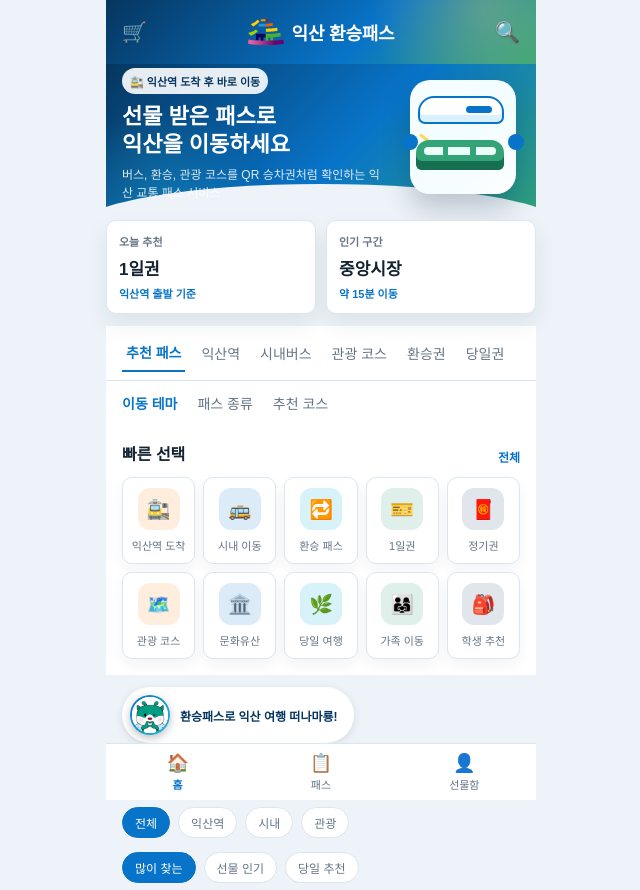
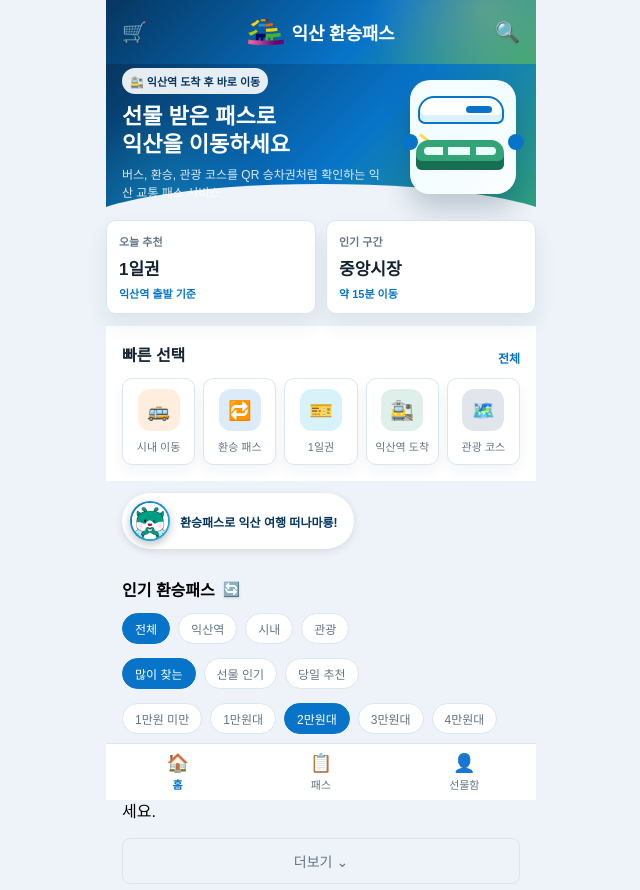
Before and after one commit to adapterz/wku-2026-1-kakao-shop, a website: page public/index.html in a window 1280 px wide. Shown: the top 890 px of the page, without its empty margins (319-959 px from the left). Drawn offline with Linux system fonts and the light colour scheme; no server answers.

Commit message:
style: 상단 탭 메뉴 제거, 빠른 선택 메뉴를 5개 항목 1행으로 축소
추천 패스 탭 메뉴와 이동 테마 서브탭을 제거하고, 빠른 선택 카드 그리드는
시내 이동/환승 패스/1일권/익산역 도착/관광 코스 5개만 남겨 1행 5열로 정리함.

Co-Authored-By: Claude Sonnet 5 <noreply@anthropic.com>

```diff
--- a/public/index.html
+++ b/public/index.html
@@ -52,16 +52,6 @@
     </div>
   </div>
 
-  <!-- 탭 메뉴 -->
-  <nav class="tab-menu">
-    <button class="tab active">추천 패스</button>
-    <button class="tab">익산역</button>
-    <button class="tab">시내버스</button>
-    <button class="tab">관광 코스</button>
-    <button class="tab">환승권</button>
-    <button class="tab">당일권</button>
-  </nav>
-
   <!-- 로그인 상태에서만 보여주는 친구 선택 안내 -->
   <section id="friend-select-panel" class="friend-select-panel is-hidden" aria-label="선물할 친구 선택">
     <button class="friend-select-card" type="button">
@@ -71,13 +61,6 @@
     </button>
   </section>
 
-  <!-- 선물테마 서브탭 -->
-  <nav class="sub-tab-menu">
-    <button class="sub-tab active">이동 테마</button>
-    <button class="sub-tab">패스 종류</button>
-    <button class="sub-tab">추천 코스</button>
-  </nav>
-
   <!-- 빠른 선택 (카테고리 아이콘 목록) -->
   <section class="section-head-wrap">
     <div class="section-head">
@@ -85,16 +68,11 @@
       <a href="#">전체</a>
     </div>
     <div class="category-icons">
-      <div class="category-item"><div class="category-circle">🚉</div><span>익산역 도착</span></div>
       <div class="category-item"><div class="category-circle">🚌</div><span>시내 이동</span></div>
       <div class="category-item"><div class="category-circle">🔁</div><span>환승 패스</span></div>
       <div class="category-item"><div class="category-circle">🎫</div><span>1일권</span></div>
-      <div class="category-item"><div class="category-circle">🧧</div><span>정기권</span></div>
+      <div class="category-item"><div class="category-circle">🚉</div><span>익산역 도착</span></div>
       <div class="category-item"><div class="category-circle">🗺️</div><span>관광 코스</span></div>
-      <div class="category-item"><div class="category-circle">🏛️</div><span>문화유산</span></div>
-      <div class="category-item"><div class="category-circle">🌿</div><span>당일 여행</span></div>
-      <div class="category-item"><div class="category-circle">👨‍👩‍👧</div><span>가족 이동</span></div>
-      <div class="category-item"><div class="category-circle">🎒</div><span>학생 추천</span></div>
     </div>
   </section>
 
```
